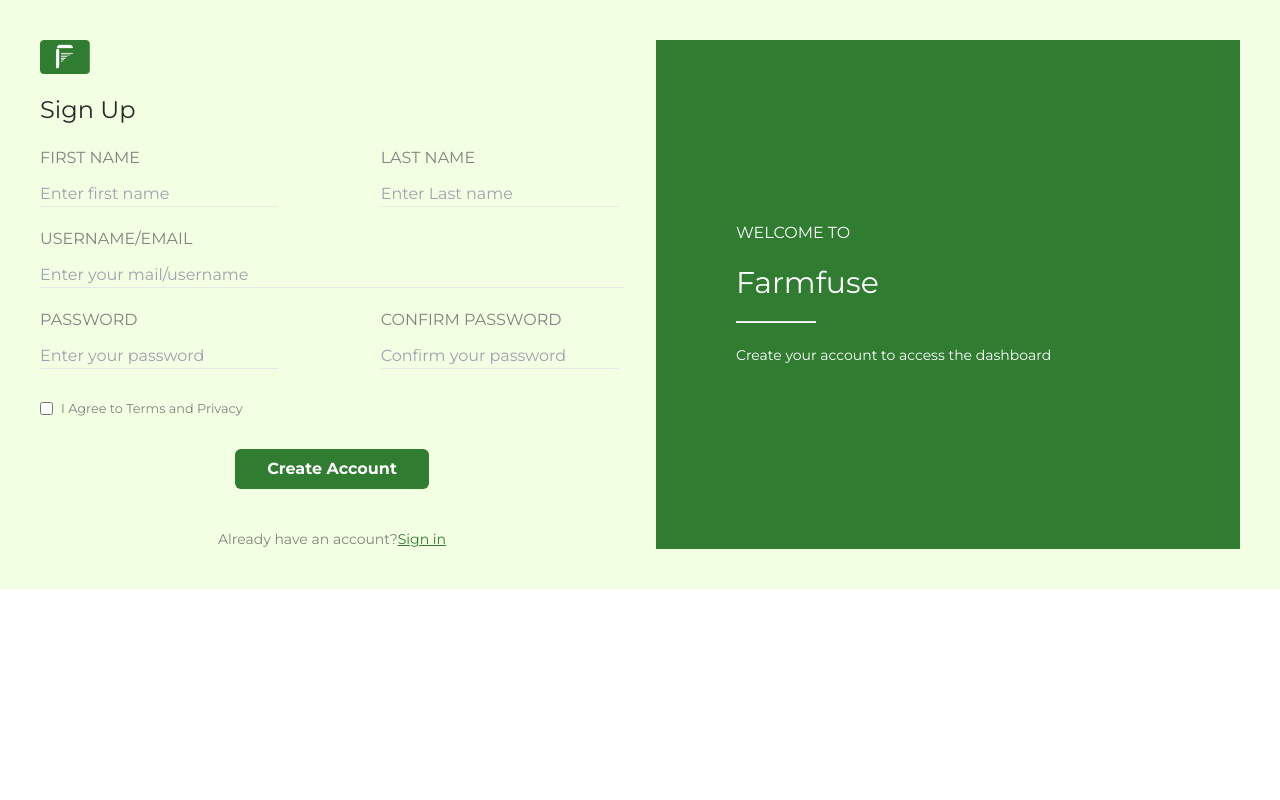
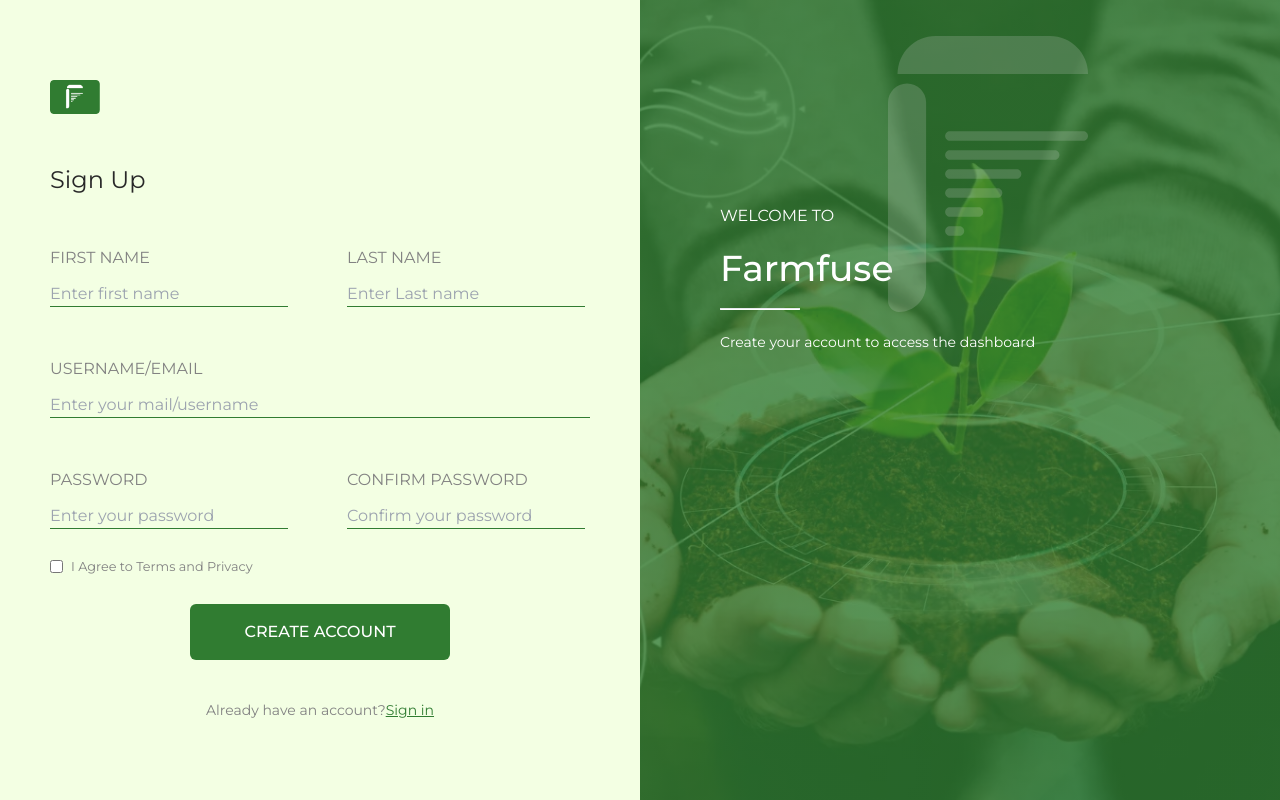
Before and after one commit to Klusterthon-48/farm_fuse_frontend, a Next.js app: page /signup in a window 1280 px wide. Built offline with nearby package versions, Linux system fonts and the light colour scheme.

Commit message:
style: style login and signup page

```diff
--- a/app/(auth)/login/page.jsx
+++ b/app/(auth)/login/page.jsx
@@ -2,27 +2,30 @@
 import React from "react";
 import Image from "next/image";
 import logo from "../../../public/auth_images/logo.png";
+import overlay from "../../../public/auth_images/overlay.svg";
 
 export default function Login() {
   return (
-    <main className="bg-accent-1 p-10 py-24">
-      <section className="grid sm:grid-cols-2 text[16px] gap-32 ">
-        <div>
-          <Image src={logo} alt="logo" width={50} height={50} />
-          <h4 className="text-2xl text-black-3 py-5">Log In</h4>
+    <main className="bg-accent-1 h-screen w-full">
+      <section className="flex h-screen text-[16px]">
+        <div className="w-full md:w-1/2 pl-[10%] md:pl-[50px] pr-[10%] md:pr-[10%] flex flex-col justify-center">
+          <Link href="/">
+            <Image src={logo} alt="logo" width={50} height={50} />
+          </Link>
+          <h4 className="text-2xl text-black-3 py-[50px]">Log In</h4>
           <form>
-            <p className=" text-[#828282] pb-3">Email/Username</p>
+            <p className=" text-[#828282] pb-4 text-[16px]">EMAIL/USERNAME</p>
             <input
               type="text"
-              placeholder="Enter your mail/username"
-              className="bg-transparent border-b w-[100%] text-[#E0E0E0] outline-0"
+              placeholder="Enter your email/username"
+              className="bg-transparent border-b border-primary w-[100%] text-black-3 outline-0 mb-[50px]"
             />
             <div className="mt-5">
-              <p className=" text-[#828282] pb-3">Password</p>
+              <p className=" text-[#828282] text-[16px] pb-4">PASSWORD</p>
               <input
                 type="password"
                 placeholder="Enter your password"
-                className="bg-transparent border-b w-[100%] text-[#E0E0E0] outline-0"
+                className="bg-transparent border-b border-primary w-[100%] text-black-3 outline-0"
               />
             </div>
 
@@ -30,32 +33,38 @@
               <input type="checkbox" />
               <small className="ms-2 text-grey-3">Remember Me</small>
             </div>
-            <div className="flex flex-wrap justify-between mb-6">
-              <button className="bg-primary rounded-md text-white p-2 px-10 font-bold mb-5">
+            <div className="flex flex-wrap justify-between mb-12 items-center gap-6">
+              <button className="bg-primary rounded-md text-white p-2 px-10 font-bold">
                 Login
               </button>
               <Link href="/signup">
-                <button className="border border-secondary p-2 px-4 text-primary rounded-md ">
+                <button className="border border-secondary p-2 px-4 text-primary rounded-md">
                   Create Account
                 </button>
               </Link>
             </div>
           </form>
           <p className="text-center text-sm text-grey-3">
-            Forget your password?
+            Forget your password?{" "}
             <a href="#" className="text-primary underline">
               Get help signing in
             </a>
           </p>
         </div>
-        <div className="bg-primary flex items-center second  text-white">
+        <div className=" h-screen w-1/2 hidden text-white signup-grad md:flex pt-[204px] relative">
+          <Image
+            src={overlay}
+            alt="logo"
+            width={200}
+            height={200}
+            className="opacity-[0.2] absolute top-9 right-[30%]"
+          />
           <div className="px-20">
             <p className=" ">WELCOME TO</p>
-            <h3 className="text-3xl py-5">Farmfuse</h3>
+            <h3 className="text-4xl py-5 font-medium">Farmfuse</h3>
             <div className="border-b-white w-20 border mb-5"></div>
             <small>Login to access Dashboard</small>
           </div>
-          <Link href="/dashboard">dashboard</Link>
         </div>
       </section>
     </main>
--- a/app/(auth)/signup/page.jsx
+++ b/app/(auth)/signup/page.jsx
@@ -2,59 +2,62 @@
 import React from "react";
 import Image from "next/image";
 import logo from "../../../public/auth_images/logo.png";
+import overlay from "../../../public/auth_images/overlay.svg";
 
 export default function Signup() {
   return (
-    <main className="bg-accent-1 p-5 sm:p-10 py-24">
-      <section className="grid sm:grid-cols-2 gap-8 sm:text-sm md:text-base lg:text-base">
-        <div>
-          <Image src={logo} alt="logo" width={50} height={50} />
-          <h4 className="text-2xl sm:text-2xl text-black-3 py-5">Sign Up</h4>
+    <main className="bg-accent-1  h-screen w-full">
+      <section className="flex h-screen text-[16px]">
+        <div className="w-full md:w-1/2 pl-[10%] md:pl-[50px] pr-[10%] md:pr-[50px] flex flex-col justify-center">
+          <Link href="/">
+            <Image src={logo} alt="logo" width={50} height={50} />
+          </Link>
+          <h4 className="text-2xl text-black-3 py-[50px]">Sign Up</h4>
           <form>
-            <div className="flex flex-wrap justify-between">
-              <div className="w-full sm:w-5/12">
+            <div className="flex  flex-col lg:flex-row justify-between lg:mb-[50px]">
+              <div className="w-full lg:w-[45%] mb-[40px] lg:mb-0">
                 <p className="text-[#828282] pb-3 uppercase">First Name</p>
                 <input
                   type="text"
                   placeholder="Enter first name"
-                  className="bg-transparent border-b w-full sm:w-[98%] text-[#E0E0E0] outline-0"
+                  className="bg-transparent border-b w-full sm:w-[98%] text-black-3 outline-0 border-primary"
                 />
               </div>
-              <div className="w-full sm:w-5/12">
+              <div className="w-full lg:w-[45%] mb-[40px] lg:mb-0">
                 <p className="text-[#828282] pb-3 uppercase">Last Name</p>
                 <input
                   type="text"
                   placeholder="Enter Last name"
-                  className="bg-transparent border-b w-full sm:w-[98%] text-[#E0E0E0] outline-0"
+                  className="bg-transparent border-b w-full sm:w-[98%] text-black-3 outline-0 border-primary "
                 />
               </div>
             </div>
-            <div className="mt-5">
+            <div className="mt-5 mb-[50px]">
               <p className="text-[#828282] pb-3 uppercase">Username/Email</p>
               <input
                 type="text"
                 placeholder="Enter your mail/username"
-                className="bg-transparent border-b w-full text-[#E0E0E0] outline-0"
+                className="bg-transparent border-b w-full text-black-3 outline-0 border-primary "
               />
             </div>
 
             <div className="flex flex-wrap justify-between mt-5">
-              <div className="w-full sm:w-5/12">
+              <div className="w-full lg:w-[45%]  mb-[40px] lg:mb-0">
                 <p className="text-[#828282] pb-3 uppercase">Password</p>
                 <input
                   type="password"
                   placeholder="Enter your password"
-                  className="bg-transparent border-b w-full sm:w-[98%] text-[#E0E0E0] outline-0"
+                  className="bg-transparent border-b w-full sm:w-[98%] text-black-3 outline-0 border-primary "
                 />
               </div>
-              <div className="w-full sm:w-5/12">
+              <div className=" w-full lg:w-[45%]  mb-[40px] lg:mb-0">
                 <p className="text-[#828282] pb-3 uppercase">
                   Confirm Password
                 </p>
                 <input
                   type="password"
                   placeholder="Confirm your password"
-                  className="bg-transparent border-b w-full sm:w-[98%] text-[#E0E0E0] outline-0"
+                  className="bg-transparent border-b w-full sm:w-[98%] text-[#E0E0E0] outline-0 border-primary"
                 />
               </div>
             </div>
@@ -66,8 +69,8 @@
               </small>
             </div>
             <div className="flex flex-wrap justify-center mb-5 mt-3">
-              <button className="bg-primary rounded-md text-white p-2 px-8 font-bold mb-5">
-                Create Account
+              <button className="bg-primary rounded-md text-white py-4 px-[10%] font-medium mb-5">
+                CREATE ACCOUNT
               </button>
             </div>
           </form>
@@ -78,11 +81,18 @@
             </Link>
           </p>
         </div>
-        <div className="bg-primary flex items-center text-white">
+        <div className=" h-screen w-1/2 hidden   text-white login-grad md:flex pt-[204px] relative">
+          <Image
+            src={overlay}
+            alt="logo"
+            width={200}
+            height={200}
+            className="opacity-[0.2] absolute top-9 right-[30%]"
+          />
           <div className="px-5 sm:px-20">
             <p className="text-sm sm:text-base">WELCOME TO</p>
-            <h3 className="text-xl sm:text-3xl py-5">Farmfuse</h3>
-            <div className="border-b-white w-10 sm:w-20 border mb-5"></div>
+            <h3 className="text-4xl py-5 font-medium">Farmfuse</h3>
+            <div className="border-b-white w-10 sm:w-20 border mb-5" />
             <small className="text-xs sm:text-sm">
               Create your account to access the dashboard
             </small>
--- a/app/globals.css
+++ b/app/globals.css
@@ -93,3 +93,26 @@
     rgba(163, 59, 59, 0) 100%
   );
 }
+
+.login-grad {
+  background: linear-gradient(
+      90deg,
+      rgba(48, 125, 50, 0.8),
+      rgba(48, 125, 50, 0.8)
+    ),
+    url("/auth_images/smart-agriculture-iot.webp");
+  background-size: cover;
+  background-repeat: no-repeat;
+  background-position: center;
+}
+.signup-grad {
+  background: linear-gradient(
+      90deg,
+      rgba(48, 125, 50, 0.8),
+      rgba(48, 125, 50, 0.8)
+    ),
+    url("/auth_images/smart-agriculture-iot.webp");
+  background-size: cover;
+  background-repeat: no-repeat;
+  background-position: center;
+}
--- a/tailwind.config.js
+++ b/tailwind.config.js
@@ -7,11 +7,7 @@
   ],
   theme: {
     extend: {
-      backgroundImage: {
-        "gradient-radial": "radial-gradient(var(--tw-gradient-stops))",
-        "gradient-conic":
-          "conic-gradient(from 180deg at 50% 50%, var(--tw-gradient-stops))",
-      },
+      backgroundImage: {},
       colors: {
         primary: "#307C31",
         secondary: "#83CC20",
```
Also changed, not shown: public/auth_images/overlay.svg (added), public/auth_images/smart-agriculture-iot.webp (added).
